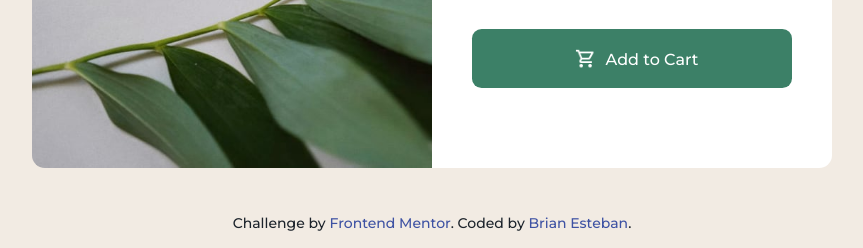
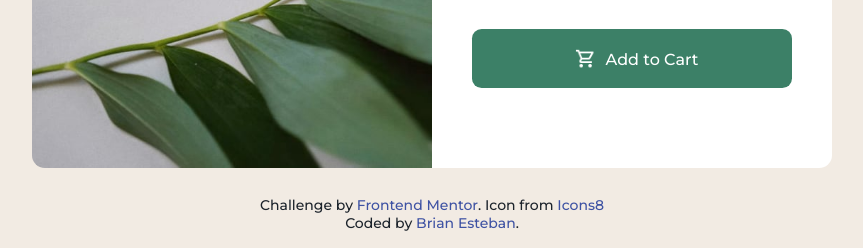
Before and after one commit to briangesteban/Frontendmentor-Project-1, a plain HTML site: page index.html in a window 1280 px wide. Shown: the part 552-800 px from the top of the page, without its empty margins (208-1071 px from the left). Drawn offline with Linux system fonts and the light colour scheme.

Commit message:
Added attribution for Icons8

```diff
--- a/css/main.css
+++ b/css/main.css
@@ -143,7 +143,10 @@ a.atc-button:link, a.atc-button:visited { background-color: var(--dark-cyan); }
 
 a.atc-button:hover, a.atc-button:active { background-color: var(--dark-cyan-h); }
 
-.attribution p { color: var(--dark-blue); }
+.attribution p {
+	color: var(--dark-blue);
+	text-align: center;
+}
 
 div.attribution {
 	position: fixed;
--- a/index.html
+++ b/index.html
@@ -32,6 +32,8 @@
   </div>
   <div class="attribution">
     <p>Challenge by <a href="https://www.frontendmentor.io?ref=challenge" target="_blank">Frontend Mentor</a>.
+      Icon from <a href="https://icons8.com" target="_blank">Icons8</a></p>
+    <p>
       Coded by <a href="#">Brian Esteban</a>.
     </p>
   </div>
```
